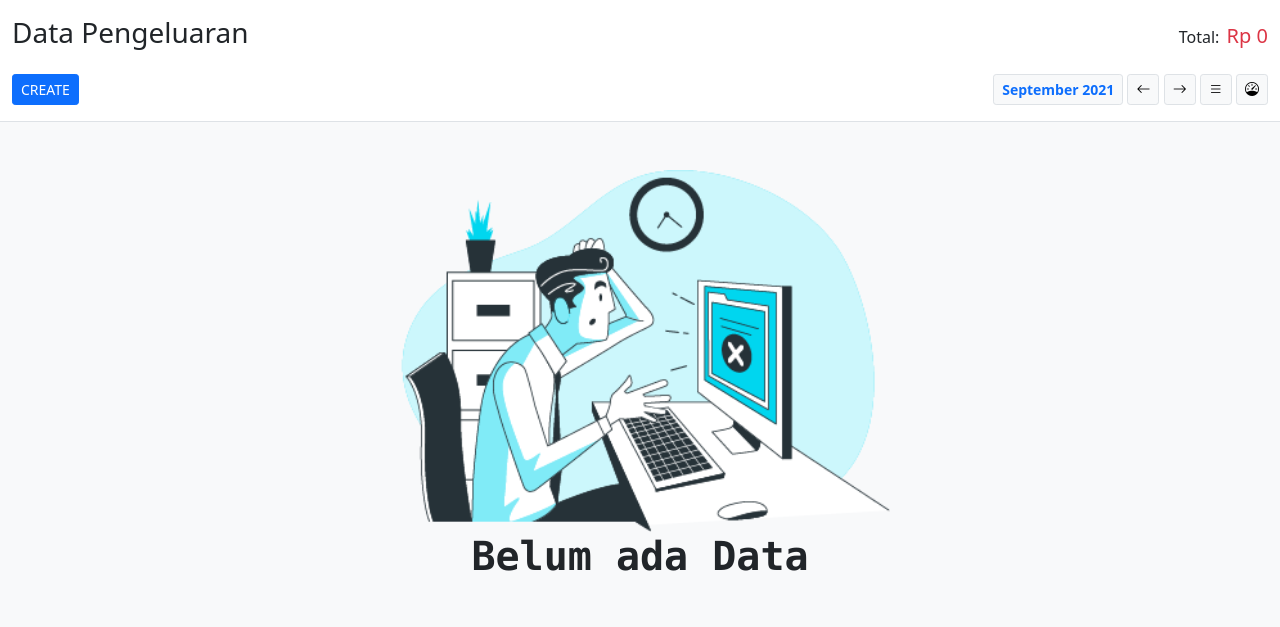
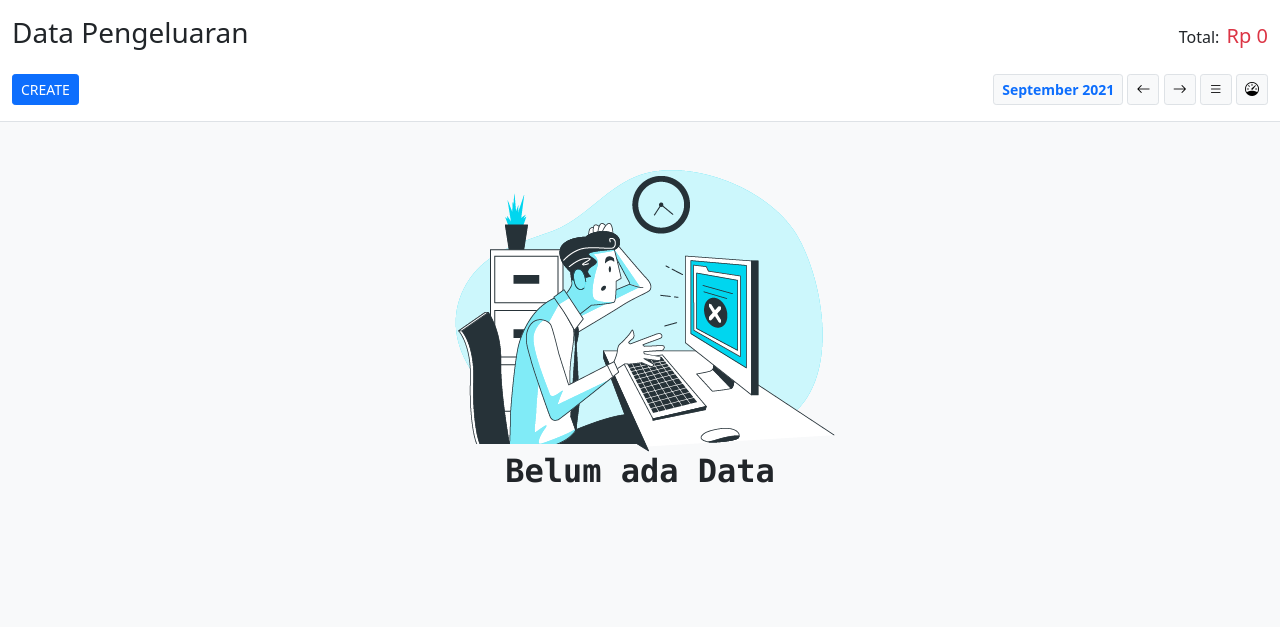
Before and after one commit to PlanetUI/logbook-django, a Django app: page /pengeluaran in a window 1280 px wide. Shown: the part 57-684 px from the top of the page. Run offline with Django 3.2, Linux system fonts and the light colour scheme; tables that the repository leaves empty hold one stand-in row (values such as "Sample post"); some libraries are stand-ins or nearby versions.

Commit message:
[FIX] no data image size

```diff
--- a/keuangan/templates/keuangan/pengeluaran.html
+++ b/keuangan/templates/keuangan/pengeluaran.html
@@ -114,10 +114,10 @@
     </div>
 
     {% else %}
-    <div class="container-fluid">
+    <div class="container">
         <div class="text-center py-5">
-            <img src="/static/keuangan/3047123.png" alt="" style="width: 500px;"> <br>
-            <span class="h1 fw-bolder font-monospace">Belum ada Data</span>
+            <img src="/static/keuangan/3047123.png" alt="No Data"><br>
+            <span class="h2 fw-bolder font-monospace">Belum ada Data</span>
         </div>
     </div>
     {% endif %}
```
